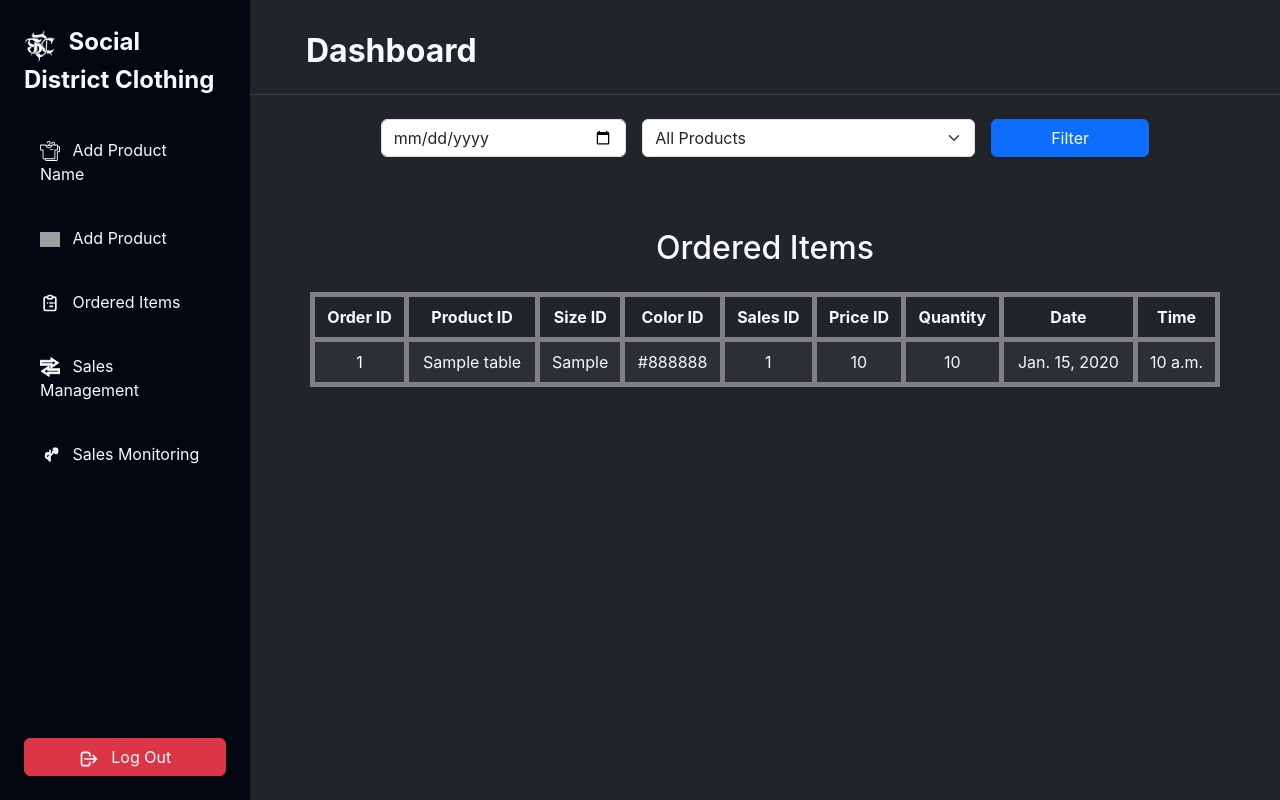
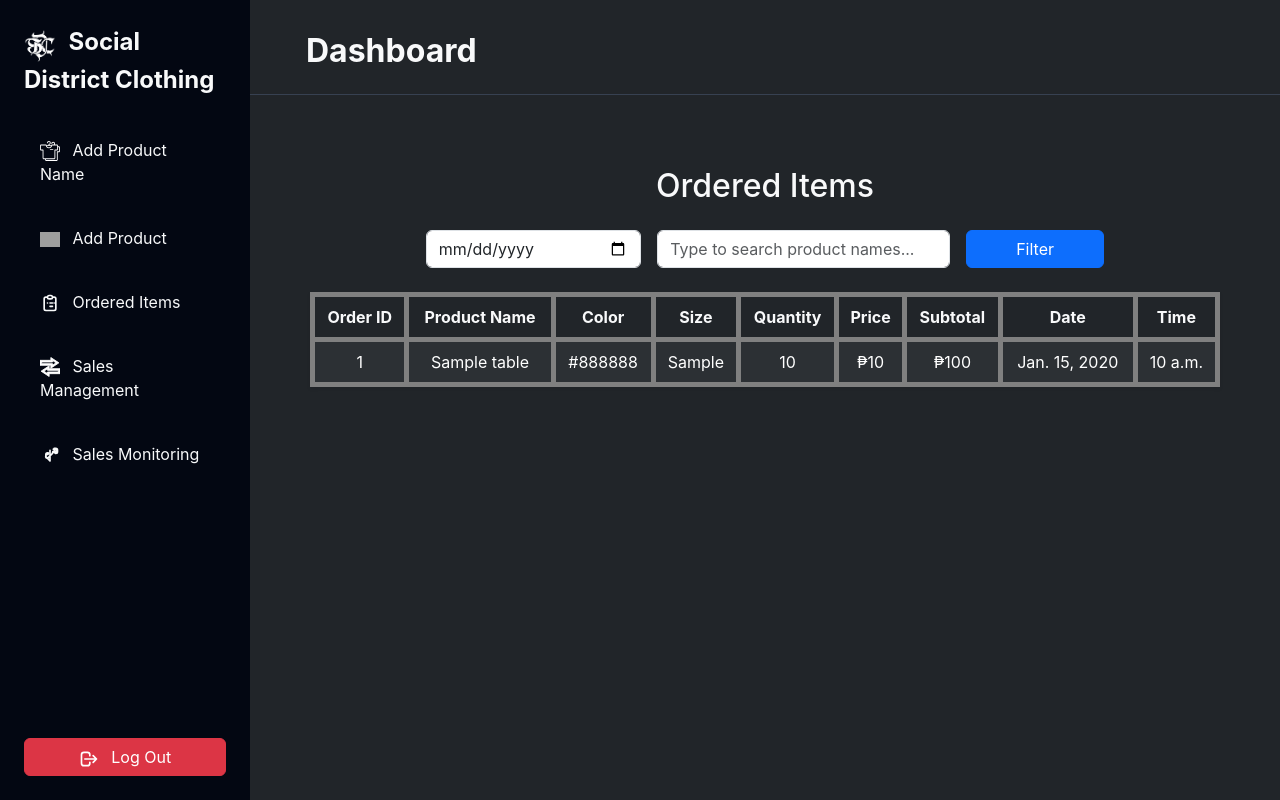
Before and after one commit to Roblangbot/SDC, a Django app: page /orderedItems/ in a window 1280 px wide. Run offline with Django 4.2, Linux system fonts and the light colour scheme; a user stored in the database is signed in; tables that the repository leaves empty hold one stand-in row (values such as "Sample post"); some libraries are stand-ins or nearby versions; grey boxes are pictures that could not be loaded.

Commit message:
feat: added autocomplete

```diff
--- a/SDC/social_dc/templates/orderItems.html
+++ b/SDC/social_dc/templates/orderItems.html
@@ -4,59 +4,70 @@
 {% block content %}
 {% load tz %}
 
+<main class="flex-grow-1 overflow-auto p-4 p-md-5">
+    <div class="container">
+        <h2 class="mb-4 text-center text-light">Ordered Items</h2>
+
+        <!-- Filter Form -->
         <form method="get" class="row mb-4 g-3 align-items-center justify-content-center">
+            <!-- Date Filter -->
             <div class="col-md-3">
                 <input type="date" name="date" class="form-control" value="{{ request.GET.date }}">
             </div>
 
-    <div class="col-md-4">
-        <select name="product" class="form-select">
-            <option value="">All Products</option>
-            {% for product in products %}
-                <option value="{{ product.productid }}"
-                    {% if request.GET.product == product.productid|stringformat:"s" %}selected{% endif %}>
-                    {{ product.prodnameid.name }} ({{ product.colorid.colorname }})
-                </option>
-            {% endfor %}
-        </select>
+            <!-- Product Search with Autocomplete -->
+            <div class="col-md-4 position-relative">
+                <input
+                    type="text"
+                    id="productSearch"
+                    name="product"
+                    class="form-control"
+                    placeholder="Type to search product names..."
+                    value="{{ product_search|default:'' }}"
+                    autocomplete="off"
+                >
+                <ul id="suggestions" class="list-group position-absolute w-100 shadow-lg"
+                    style="display: none; z-index: 1000; max-height: 300px; overflow-y: auto;">
+                </ul>
             </div>
 
+            <!-- Filter Button -->
             <div class="col-md-2">
                 <button type="submit" class="btn btn-primary w-100">Filter</button>
             </div>
         </form>
 
-
-<main class="flex-grow-1 overflow-auto p-4 p-md-5">
-    <div class="container">
-        <h2 class="mb-4 text-center">Ordered Items</h2>
-
+        <!-- Orders Table -->
         <table class="table table-dark table-striped table-bordered table-hover text-center align-middle shadow-sm">
             <thead>
                 <tr>
-                    <th class="text-light text-center fw-bold">Order ID</th>
-                    <th class="text-light text-center fw-bold">Product ID</th>
-                    <th class="text-light text-center fw-bold">Size ID</th>
-                    <th class="text-light text-center fw-bold">Color ID</th>
-                    <th class="text-light text-center fw-bold">Sales ID</th>
-                    <th class="text-light text-center fw-bold">Price ID</th>
-                    <th class="text-light text-center fw-bold">Quantity</th>
-                    <th class="text-light text-center fw-bold">Date</th>
-                    <th class="text-light text-center fw-bold">Time</th>
+                    <th class="text-light fw-bold">Order ID</th>
+                    <th class="text-light fw-bold">Product Name</th>
+                    <th class="text-light fw-bold">Color</th>
+                    <th class="text-light fw-bold">Size</th>
+                    <th class="text-light fw-bold">Quantity</th>
+                    <th class="text-light fw-bold">Price</th>
+                    <th class="text-light fw-bold">Subtotal</th>
+                    <th class="text-light fw-bold">Date</th>
+                    <th class="text-light fw-bold">Time</th>
                 </tr>
             </thead>
             <tbody class="text-light">
                 {% for order in orders %}
-                <tr class="text-light">
-                    <td class="text-light text-center">{{ order.orderid }}</td>
-                    <td class="text-light">{{ order.productid.prodnameid.name }}</td>
-                    <td class="text-light">{{ order.sizeid.size }}</td>
-                    <td class="text-light">{{ order.productid.colorid.colorname }}</td>
-                    <td class="text-light">{{ order.salesid_id }}</td>
-                    <td class="text-light">{{ order.priceid.amount }}</td>
-                    <td class="text-light">{{ order.quantity }}</td>
-                    <td class="text-light">{% timezone "Asia/Manila" %}{{ order.salesid.sales_date }}{% endtimezone %}</td>
-                    <td class="text-light">{% timezone "Asia/Manila" %}{{ order.salesid.sales_time }}{% endtimezone %}</td>
+                <tr>
+                    <td>{{ order.orderid }}</td>
+                    <td>{{ order.productid.prodnameid.name }}</td>
+                    <td>{{ order.productid.colorid.colorname }}</td>
+                    <td>{{ order.sizeid.size }}</td>
+                    <td>{{ order.quantity }}</td>
+                    <td>₱{{ order.priceid.amount }}</td>
+                    <td>₱{{ order.subtotal }}</td>
+                    <td>{% timezone "Asia/Manila" %}{{ order.salesid.sales_date }}{% endtimezone %}</td>
+                    <td>{% timezone "Asia/Manila" %}{{ order.salesid.sales_time }}{% endtimezone %}</td>
+                </tr>
+                {% empty %}
+                <tr>
+                    <td colspan="9" class="text-center text-muted">No orders found.</td>
                 </tr>
                 {% endfor %}
             </tbody>
@@ -64,4 +75,67 @@
     </div>
 </main>
 
+<!-- JavaScript for Autocomplete -->
+<script>
+document.addEventListener('DOMContentLoaded', function() {
+    const searchInput = document.getElementById('productSearch');
+    const suggestionsBox = document.getElementById('suggestions');
+    let debounceTimer;
+
+    searchInput.addEventListener('input', function() {
+        const query = this.value.trim();
+        clearTimeout(debounceTimer);
+        if (query.length < 1) {
+            suggestionsBox.style.display = 'none';
+            return;
+        }
+        debounceTimer = setTimeout(() => {
+            fetch(`/api/product-autocomplete/?q=${encodeURIComponent(query)}`)
+                .then(response => response.json())
+                .then(data => displaySuggestions(data.suggestions))
+                .catch(err => console.error('Error:', err));
+        }, 300);
+    });
+
+    function displaySuggestions(suggestions) {
+        suggestionsBox.innerHTML = '';
+        if (!suggestions.length) {
+            suggestionsBox.style.display = 'none';
+            return;
+        }
+        suggestions.forEach(suggestion => {
+            const li = document.createElement('li');
+            li.className = 'list-group-item list-group-item-action';
+            li.textContent = suggestion;
+            li.addEventListener('click', function() {
+                searchInput.value = suggestion;
+                suggestionsBox.style.display = 'none';
+            });
+            suggestionsBox.appendChild(li);
+        });
+        suggestionsBox.style.display = 'block';
+    }
+
+    document.addEventListener('click', function(e) {
+        if (!searchInput.contains(e.target) && !suggestionsBox.contains(e.target)) {
+            suggestionsBox.style.display = 'none';
+        }
+    });
+});
+</script>
+
+<style>
+#suggestions {
+    background: white;
+    border: 1px solid #ddd;
+    border-radius: 4px;
+    margin-top: 2px;
+}
+#suggestions .list-group-item:hover,
+#suggestions .list-group-item.active {
+    background-color: #007bff;
+    color: white;
+}
+</style>
+
 {% endblock %}
--- a/SDC/social_dc/urls.py
+++ b/SDC/social_dc/urls.py
@@ -36,4 +36,6 @@ urlpatterns = [
     path('analysis/', views.analysis, name="analysis"),
     path('salesManagement/', views.salesManagement, name="salesManagement"),
     path('salesManagement/update-statuses/', views.update_statuses, name='update_statuses'),
+
+    path('api/product-autocomplete/', views.product_autocomplete, name='product_autocomplete'),
 ]
--- a/SDC/social_dc/views.py
+++ b/SDC/social_dc/views.py
@@ -1063,7 +1063,7 @@ def addProduct(request):
 @login_required(login_url='adminLogin')
 def orderedItems(request):
     date_filter = request.GET.get('date')
-    product_filter = request.GET.get('product')
+    product_search = request.GET.get('product')  # Now accepts product name search
 
     orders = OrderTable.objects.all().select_related(
         'productid__prodnameid',
@@ -1079,16 +1079,34 @@ def orderedItems(request):
         except ValueError:
             pass  # Ignore invalid dates
 
-    if product_filter:
-        orders = orders.filter(productid__productid=product_filter)
+    if product_search:
+        # Search by product name (case-insensitive)
+        orders = orders.filter(productid__prodnameid__name__icontains=product_search)
 
-    # Get product list for the dropdown
-    products = ProductTable.objects.select_related('prodnameid', 'colorid').all()
+    # Calculate subtotal for each order
+    orders_list = list(orders)
+    for order in orders_list:
+        order.subtotal = order.quantity * order.priceid.amount
 
     return render(request, 'orderItems.html', {
-        'orders': orders,
-        'products': products,
+        'orders': orders_list,
+        'product_search': product_search,  # Pass search term back to template
     })
+
+@login_required(login_url='adminLogin')
+def product_autocomplete(request):
+    """API endpoint for product name autocomplete"""
+    query = request.GET.get('q', '')
+
+    if len(query) < 1:  # Only search if at least 1 character entered
+        return JsonResponse({'suggestions': []})
+
+    # Get unique product names that match the query
+    products = ProdNameTable.objects.filter(
+        name__icontains=query
+    ).values_list('name', flat=True).distinct()[:10]  # Limit to 10 suggestions
+
+    return JsonResponse({'suggestions': list(products)})
 
 @login_required(login_url='adminLogin')
 def inventory(request):
```
Lines whose indentation alone changed are shown as unchanged.
